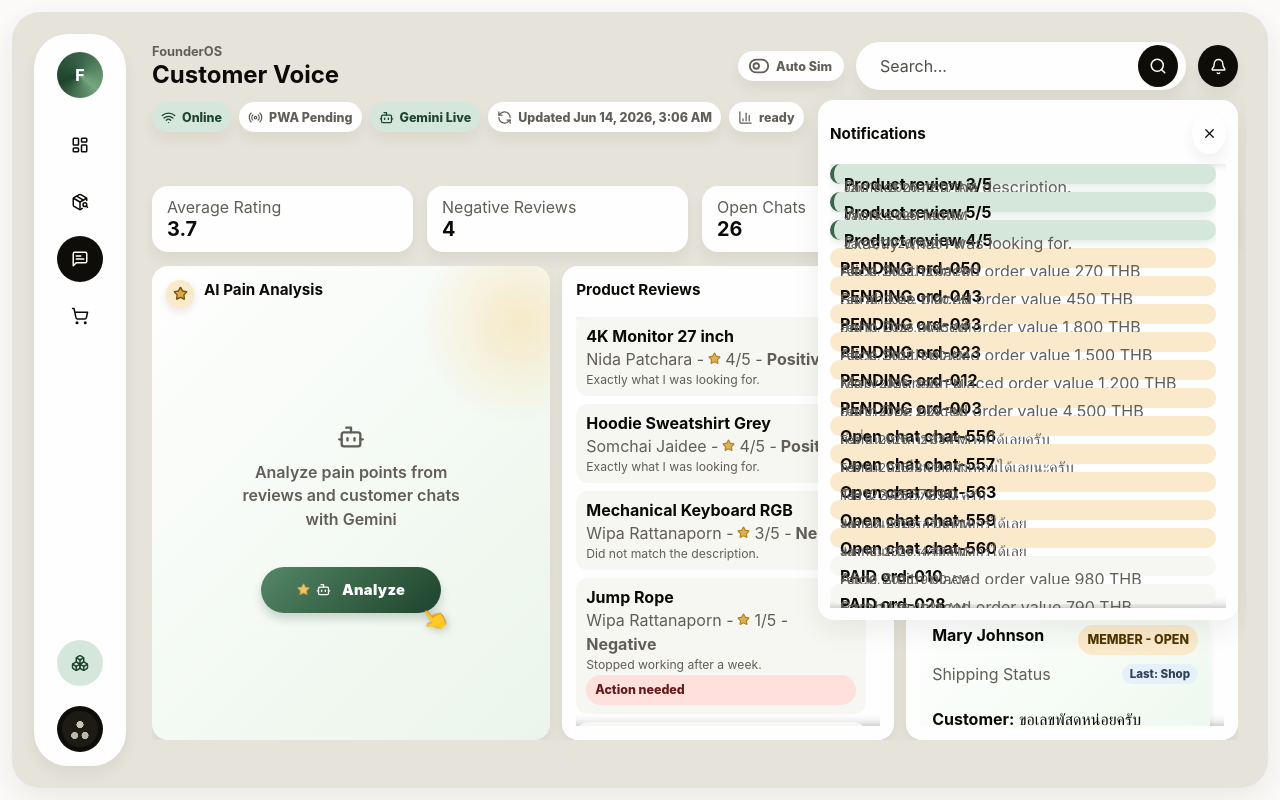
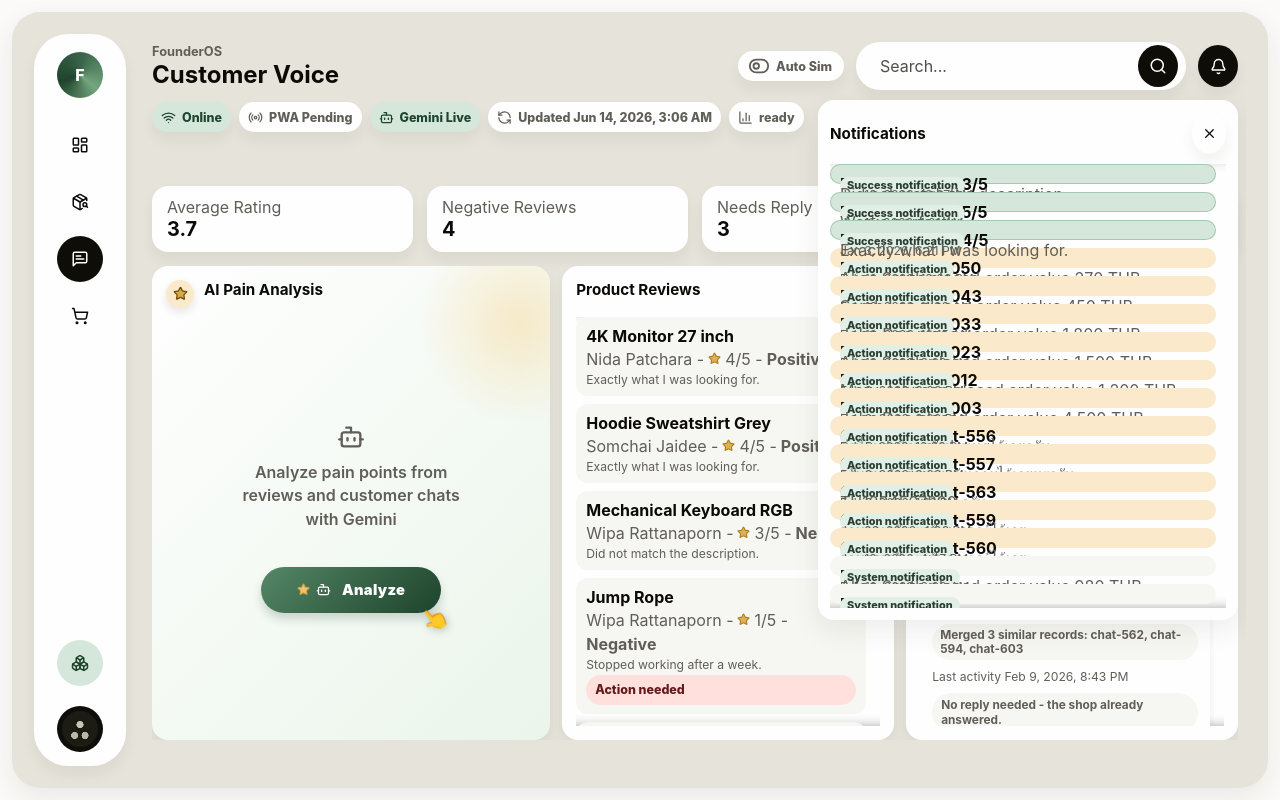
Before and after one commit to newton1306/FounderOS---AI-Business-Command-Center, a React (Vite) app: page /voice in a window 1280 px wide. Both pictures are taken after a click on the button 1218 px from the left and 66 px from the top of the page. Built offline with nearby package versions, Linux system fonts and the light colour scheme.

Commit message:
Clarify chat ownership and reply states

```diff
--- a/src/app/App.tsx
+++ b/src/app/App.tsx
@@ -282,6 +282,7 @@ function NotificationPanel({ items, onClose, onSelect }: { items: Array<{ id: st
         {items.map((item) => (
           <button className={`floating-item ${item.tone}`} type="button" key={item.id} onClick={() => onSelect(item.to)}>
             <strong>{item.title}</strong>
+            <small>{item.tone === "warning" ? "Action notification" : item.tone === "success" ? "Success notification" : "System notification"}</small>
             <span>{item.message}</span>
             <em>{dateTime(item.timestamp)}</em>
           </button>
--- a/src/pages/CustomerVoicePage.tsx
+++ b/src/pages/CustomerVoicePage.tsx
@@ -4,7 +4,7 @@ import type { AppContext } from "../app/App";
 import { chats } from "../data/source";
 import { detectChatTopic, productById, productReviews, userById } from "../lib/analytics";
 import { getReply, getReviewPainSummary } from "../lib/aiClient";
-import type { Chat } from "../lib/types";
+import type { Chat, ChatMessage } from "../lib/types";
 import { dateTime } from "../lib/format";
 
 export function CustomerVoicePage(ctx: AppContext) {
@@ -53,7 +53,7 @@ export function CustomerVoicePage(ctx: AppContext) {
       <div className="kpi-grid compact">
         <Metric label="Average Rating" value={avg.toFixed(1)} />
         <Metric label="Negative Reviews" value={String(negative.length)} />
-        <Metric label="Open Chats" value={String(chatGroups.filter((group) => group.chat.status === "OPEN").length)} />
+        <Metric label="Needs Reply" value={String(chatGroups.filter((group) => chatNeedsReply(group.chat)).length)} />
         <Metric label="Merged Duplicates" value={String(hiddenDuplicateChats)} />
       </div>
 
@@ -120,20 +120,19 @@ export function CustomerVoicePage(ctx: AppContext) {
               const chat = group.chat;
               const customer = userById(chat.user_id);
               const latest = chat.messages[chat.messages.length - 1];
-              const latestCustomerMessage = [...chat.messages].reverse().find((message) => message.sender === "USER");
-              const latestShopMessage = [...chat.messages].reverse().find((message) => message.sender === "SHOP");
               const topic = detectChatTopic(chat.messages.map((message) => message.text).join(" "));
-              return <article className={`chat-card ${chat.status === "OPEN" ? "open" : ""}`} key={chat.chat_id}>
+              const state = getChatState(chat);
+              const canGenerateReply = chatNeedsReply(chat);
+              return <article className={`chat-card ${chat.status === "OPEN" ? "open" : ""} ${state.tone}`} key={chat.chat_id}>
                 <div className="chat-head"><strong>{customer?.name || "Customer"}</strong><span className="badge watch">{customer?.role || "MEMBER"} - {chat.status}</span></div>
                 <div className="chat-meta-row">
                   <span>{topic}</span>
-                  <span className={`sender-chip ${latest?.sender === "USER" ? "customer" : "shop"}`}>{latest?.sender === "USER" ? "Last: Customer" : "Last: Shop"}</span>
+                  <span className={`chat-state-chip ${state.tone}`}>{state.label}</span>
                 </div>
-                <p><strong className="message-label">Customer:</strong> {latestCustomerMessage?.text || latest?.text}</p>
-                {latest?.sender === "SHOP" && latestShopMessage && <em className="shop-preview">Shop replied: {latestShopMessage.text}</em>}
+                <ChatThreadPreview chat={chat} customerName={customer?.name} />
                 {group.duplicates.length > 1 && <span className="duplicate-note">Merged {group.duplicates.length} similar records: {group.duplicates.map((item) => item.chat_id).join(", ")}</span>}
-                <time>{dateTime((latestCustomerMessage || latest)?.timestamp || new Date().toISOString())}</time>
-                <button className="button secondary ai-action" type="button" onClick={() => generateReply(chat.chat_id)} disabled={Boolean(ctx.chatReplyLoading[chat.chat_id])}><span className="ai-icon-pair"><Star size={13} /><Bot size={15} /></span>{ctx.chatReplyLoading[chat.chat_id] ? "Gemini is thinking..." : "Gemini Reply"}</button>
+                <time>Last activity {dateTime(latest?.timestamp || new Date().toISOString())}</time>
+                {canGenerateReply ? <button className="button secondary ai-action" type="button" onClick={() => generateReply(chat.chat_id)} disabled={Boolean(ctx.chatReplyLoading[chat.chat_id])}><span className="ai-icon-pair"><Star size={13} /><Bot size={15} /></span>{ctx.chatReplyLoading[chat.chat_id] ? "Gemini is thinking..." : "Gemini Reply"}</button> : <span className="chat-action-note">{state.note}</span>}
                 {ctx.chatReplies[chat.chat_id] && <div className="reply-box">{ctx.chatReplies[chat.chat_id].mode === "fallback" && <FallbackNotice />}{ctx.chatReplies[chat.chat_id].text}</div>}
               </article>;
             })}
@@ -150,6 +149,37 @@ function FallbackNotice() {
 
 function Metric({ label, value }: { label: string; value: string }) {
   return <article className="kpi-card"><span>{label}</span><strong>{value}</strong></article>;
+}
+
+function ChatThreadPreview({ chat, customerName }: { chat: Chat; customerName?: string }) {
+  return (
+    <div className="chat-thread-preview">
+      {chat.messages.slice(-4).map((message, index) => (
+        <div className={`thread-message ${message.sender === "USER" ? "customer" : "shop"}`} key={`${message.timestamp}-${index}`}>
+          <span>{speakerLabel(message, customerName)}</span>
+          <p>{message.text}</p>
+        </div>
+      ))}
+    </div>
+  );
+}
+
+function speakerLabel(message: ChatMessage, customerName?: string) {
+  return message.sender === "USER" ? customerName || "Customer" : "Shop";
+}
+
+function chatNeedsReply(chat: Chat) {
+  return chat.status === "OPEN" && chat.messages.at(-1)?.sender === "USER";
+}
+
+function getChatState(chat: Chat) {
+  if (chat.status === "CLOSED") {
+    return { label: "Closed", note: "No reply needed - this conversation is closed.", tone: "closed" };
+  }
+  if (chatNeedsReply(chat)) {
+    return { label: "Needs reply", note: "Gemini can draft the next shop reply.", tone: "needs-reply" };
+  }
+  return { label: "Answered by shop", note: "No reply needed - the shop already answered.", tone: "answered" };
 }
 
 function groupDuplicateChats(items: Chat[]) {
--- a/src/pages/OrdersPage.tsx
+++ b/src/pages/OrdersPage.tsx
@@ -6,7 +6,7 @@ import { getOrderSummary } from "../lib/aiClient";
 import { orderRisk, productById, relatedNotifications, userById } from "../lib/analytics";
 import { currency, dateTime } from "../lib/format";
 import { useUpdatePulse } from "../lib/useUpdatePulse";
-import type { AiMode } from "../lib/types";
+import type { AiMode, Chat, ChatMessage } from "../lib/types";
 
 export function OrdersPage(ctx: AppContext) {
   const [query, setQuery] = useState("");
@@ -125,9 +125,30 @@ export function OrdersPage(ctx: AppContext) {
             return <article className="list-item" key={item.product_id}><strong>{product?.name || item.product_id}</strong><span>Qty {item.qty} - stock after order {product?.stock ?? "N/A"}</span></article>;
           })}</div>
           <h4>Related chats</h4>
-          <div className="list">{chats.filter((chat) => chat.user_id === customer.user_id).slice(0, 2).map((chat) => <article className="list-item" key={chat.chat_id}><strong>{chat.chat_id} - {chat.status}</strong><span>{chat.messages.at(-1)?.text}</span></article>)}</div>
+          <div className="list">{chats.filter((chat) => chat.user_id === customer.user_id).slice(0, 2).map((chat) => {
+            const chatState = getChatState(chat);
+            const latest = chat.messages.at(-1);
+            return (
+              <article className="related-chat-card" key={chat.chat_id}>
+                <div className="related-chat-head">
+                  <strong>{chat.chat_id}</strong>
+                  <span className={`chat-state-chip ${chatState.tone}`}>{chatState.label}</span>
+                </div>
+                <span className="related-chat-meta">{chat.status} - Last activity {dateTime(latest?.timestamp || order.timestamp)}</span>
+                <ChatThreadPreview chat={chat} customerName={customer.name} />
+              </article>
+            );
+          })}</div>
           <h4>Notifications</h4>
-          <div className="list">{relatedNotifications(customer).slice(0, 2).map((item) => <article className="list-item" key={item.notif_id}><strong>{item.title}</strong><span>{item.message}</span><em>{dateTime(item.timestamp)}</em></article>)}</div>
+          <div className="list">{relatedNotifications(customer).slice(0, 2).map((item) => <article className="notification-event" key={item.notif_id}>
+            <div className="notification-event-head">
+              <strong>{item.title}</strong>
+              <span className="notification-type">{item.type.replace(/_/g, " ")}</span>
+            </div>
+            <span className="notification-event-meta">{item.is_read ? "Read" : "Unread"} system notification</span>
+            <p>{item.message}</p>
+            <em>{dateTime(item.timestamp)}</em>
+          </article>)}</div>
         </aside>}
       </div>
     </section>
@@ -141,3 +162,30 @@ function FallbackNotice() {
 function compactBaht(value: number) {
   return `THB ${value.toLocaleString("en-US")}`;
 }
+
+function ChatThreadPreview({ chat, customerName }: { chat: Chat; customerName?: string }) {
+  return (
+    <div className="chat-thread-preview compact-thread-preview">
+      {chat.messages.slice(-2).map((message, index) => (
+        <div className={`thread-message ${message.sender === "USER" ? "customer" : "shop"}`} key={`${message.timestamp}-${index}`}>
+          <span>{speakerLabel(message, customerName)}</span>
+          <p>{message.text}</p>
+        </div>
+      ))}
+    </div>
+  );
+}
+
+function speakerLabel(message: ChatMessage, customerName?: string) {
+  return message.sender === "USER" ? customerName || "Customer" : "Shop";
+}
+
+function chatNeedsReply(chat: Chat) {
+  return chat.status === "OPEN" && chat.messages.at(-1)?.sender === "USER";
+}
+
+function getChatState(chat: Chat) {
+  if (chat.status === "CLOSED") return { label: "Closed", tone: "closed" };
+  if (chatNeedsReply(chat)) return { label: "Needs reply", tone: "needs-reply" };
+  return { label: "Answered by shop", tone: "answered" };
+}
--- a/src/styles/app.css
+++ b/src/styles/app.css
@@ -325,17 +325,17 @@ h4 {
 }
 .floating-item.success {
   background: var(--primary-soft);
-  border-left: 4px solid var(--primary);
   position: relative;
   z-index: 2;
-  box-shadow: 0 2px 8px oklch(0.45 0.08 155 / 0.15);
+  box-shadow: inset 0 0 0 1px oklch(0.72 0.075 155 / 0.55);
 }
 .floating-item.warning {
   background: oklch(0.94 0.045 82);
 }
 .floating-item strong,
 .floating-item span,
-.floating-item em {
+.floating-item em,
+.floating-item small {
   min-width: 0;
   overflow: hidden;
   text-overflow: ellipsis;
@@ -346,6 +346,16 @@ h4 {
 .floating-item span {
   color: var(--muted);
   white-space: nowrap;
+}
+.floating-item small {
+  width: fit-content;
+  padding: 2px 7px;
+  border-radius: 999px;
+  color: oklch(0.34 0.035 155);
+  background: oklch(0.94 0.018 155);
+  font-size: 0.68rem;
+  font-weight: 850;
+  line-height: 1.2;
 }
 .floating-item em,
 .panel-empty {
@@ -1685,6 +1695,14 @@ select {
 .chat-card.open {
   background: linear-gradient(135deg, var(--bg), oklch(0.96 0.025 145));
 }
+.chat-card.needs-reply {
+  box-shadow:
+    inset 0 0 0 1px oklch(0.78 0.075 82 / 0.82),
+    0 5px 8px oklch(0.32 0.05 82 / 0.08);
+}
+.chat-card.answered {
+  background: var(--bg);
+}
 .chat-meta-row {
   display: flex;
   align-items: center;
@@ -1706,13 +1724,78 @@ select {
   background: oklch(0.95 0.018 250);
   color: oklch(0.37 0.04 250);
 }
-.message-label {
+.chat-state-chip {
+  flex: 0 0 auto;
+  width: fit-content;
+  max-width: 100%;
+  border-radius: 999px;
+  padding: 3px 8px;
+  font-size: 0.7rem;
+  font-weight: 900;
+  line-height: 1.2;
+  white-space: nowrap;
+}
+.chat-state-chip.needs-reply {
+  background: oklch(0.94 0.05 82);
+  color: oklch(0.34 0.085 82);
+}
+.chat-state-chip.answered {
+  background: var(--primary-soft);
+  color: var(--primary-strong);
+}
+.chat-state-chip.closed {
+  background: oklch(0.91 0.006 95);
+  color: var(--muted);
+}
+.chat-thread-preview {
+  display: grid;
+  gap: 6px;
+}
+.thread-message {
+  max-width: 92%;
+  min-width: 0;
+  display: grid;
+  gap: 3px;
+  padding: 8px 10px;
+  border-radius: 12px;
+  overflow-wrap: anywhere;
+}
+.thread-message.customer {
+  justify-self: start;
+  background: var(--surface);
   color: var(--ink);
-}
-.shop-preview {
+  border-bottom-left-radius: 5px;
+}
+.thread-message.shop {
+  justify-self: end;
+  background: var(--dark);
+  color: white;
+  border-bottom-right-radius: 5px;
+}
+.thread-message span {
+  color: inherit;
+  opacity: 0.72;
+  font-size: 0.68rem;
+  font-weight: 850;
+  line-height: 1.2;
+}
+.thread-message p {
+  margin: 0;
+  color: inherit;
+  font-size: 0.82rem;
+  line-height: 1.38;
+}
+.chat-action-note {
+  width: fit-content;
+  max-width: 100%;
+  padding: 5px 9px;
+  border-radius: 999px;
+  background: var(--surface);
   color: var(--muted);
-  font-size: 0.78rem;
-  font-style: normal;
+  font-size: 0.74rem;
+  font-weight: 750;
+  line-height: 1.25;
+  overflow-wrap: anywhere;
 }
 .duplicate-note {
   display: inline-flex;
@@ -1889,6 +1972,71 @@ select {
 }
 .order-summary-result {
   margin-top: 0;
+}
+.related-chat-card,
+.notification-event {
+  display: grid;
+  gap: 7px;
+  padding: 10px;
+  border-radius: 12px;
+  background: var(--surface);
+}
+.related-chat-head,
+.notification-event-head {
+  display: flex;
+  align-items: flex-start;
+  justify-content: space-between;
+  gap: 8px;
+}
+.related-chat-head strong,
+.notification-event-head strong {
+  min-width: 0;
+  line-height: 1.25;
+  overflow-wrap: anywhere;
+}
+.related-chat-meta,
+.notification-event-meta {
+  color: var(--muted);
+  font-size: 0.74rem;
+  font-weight: 750;
+  line-height: 1.25;
+}
+.compact-thread-preview {
+  gap: 5px;
+}
+.compact-thread-preview .thread-message {
+  max-width: 95%;
+  padding: 7px 9px;
+}
+.notification-event {
+  background: oklch(0.975 0.006 95);
+  box-shadow: inset 0 0 0 1px oklch(0.88 0.009 95);
+}
+.notification-type {
+  flex: 0 0 auto;
+  max-width: 45%;
+  padding: 3px 8px;
+  border-radius: 999px;
+  background: oklch(0.93 0.015 250);
+  color: oklch(0.34 0.04 250);
+  font-size: 0.66rem;
+  font-weight: 900;
+  line-height: 1.15;
+  text-transform: uppercase;
+  overflow: hidden;
+  text-overflow: ellipsis;
+  white-space: nowrap;
+}
+.notification-event p {
+  margin: 0;
+  color: var(--ink);
+  line-height: 1.35;
+  overflow-wrap: anywhere;
+}
+.notification-event em {
+  color: var(--muted);
+  font-size: 0.74rem;
+  font-style: normal;
 }
 .empty-state {
   min-height: 128px;
```
